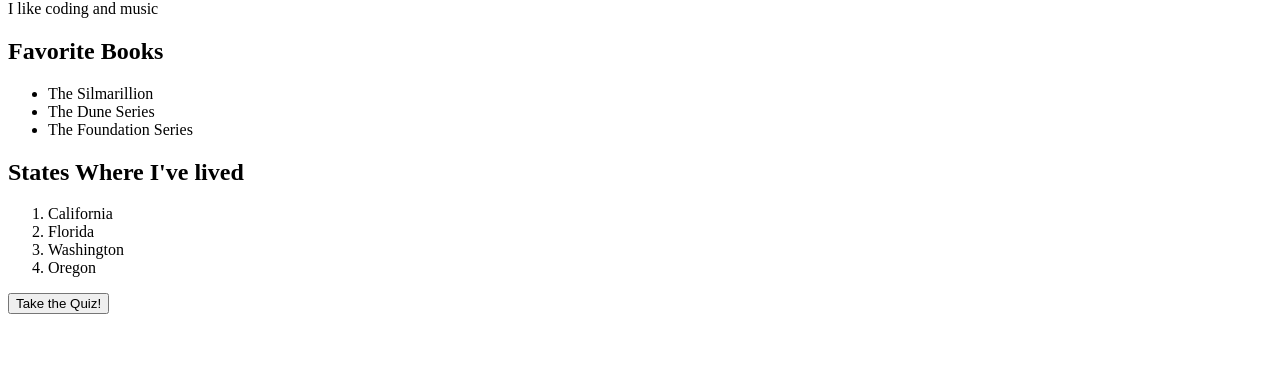
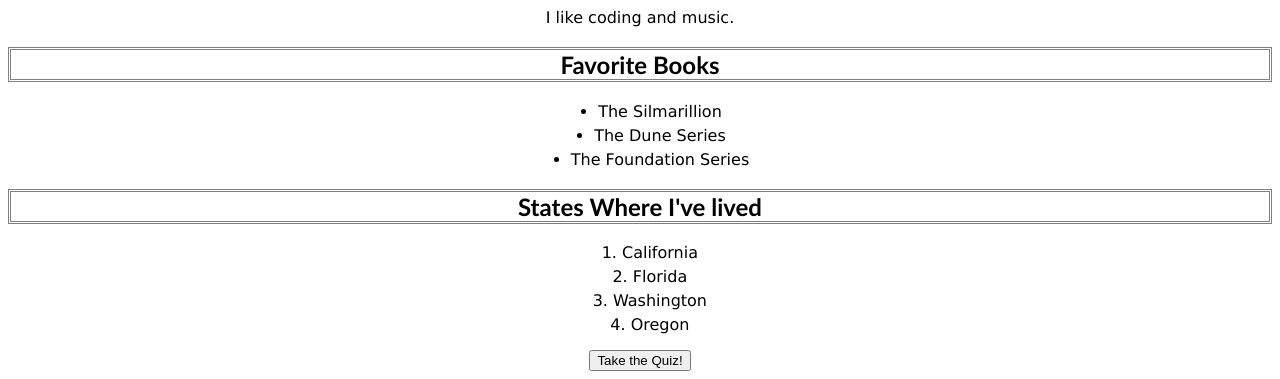
Before and after one commit to SeHarlan/About-Me, a plain HTML site: page index.html in a window 1280 px wide. Shown: the part 609-988 px from the top of the page. Before the commit the page ends 931 px from the top, so only its background shows below. Drawn offline with Linux system fonts and the light colour scheme.

Commit message:
basic css

```diff
--- a/index.html
+++ b/index.html
@@ -16,7 +16,7 @@
     <img src="the-piano-1-1458199-640x512.jpg">
     <div>
         <h2>About Me</h2>
-        <p>I like coding and music</p>
+        <p>I like coding and music.</p>
     </div>
     <div>
         <h2>Favorite Books</h2>
--- a/style.css
+++ b/style.css
@@ -0,0 +1,22 @@
+* {
+    box-sizing: border-box;
+}
+
+body {
+    text-align: center;
+}
+
+h2 {
+    font-family: 'Gill Sans', 'Gill Sans MT', Calibri, 'Trebuchet MS', sans-serif;
+    border: double gray;
+}
+
+p {
+    font-family: Verdana, Geneva, Tahoma, sans-serif;
+}
+
+li {
+    font-family: Verdana, Geneva, Tahoma, sans-serif;
+    width: fit-content;
+    margin: 5px auto;
+}
```
